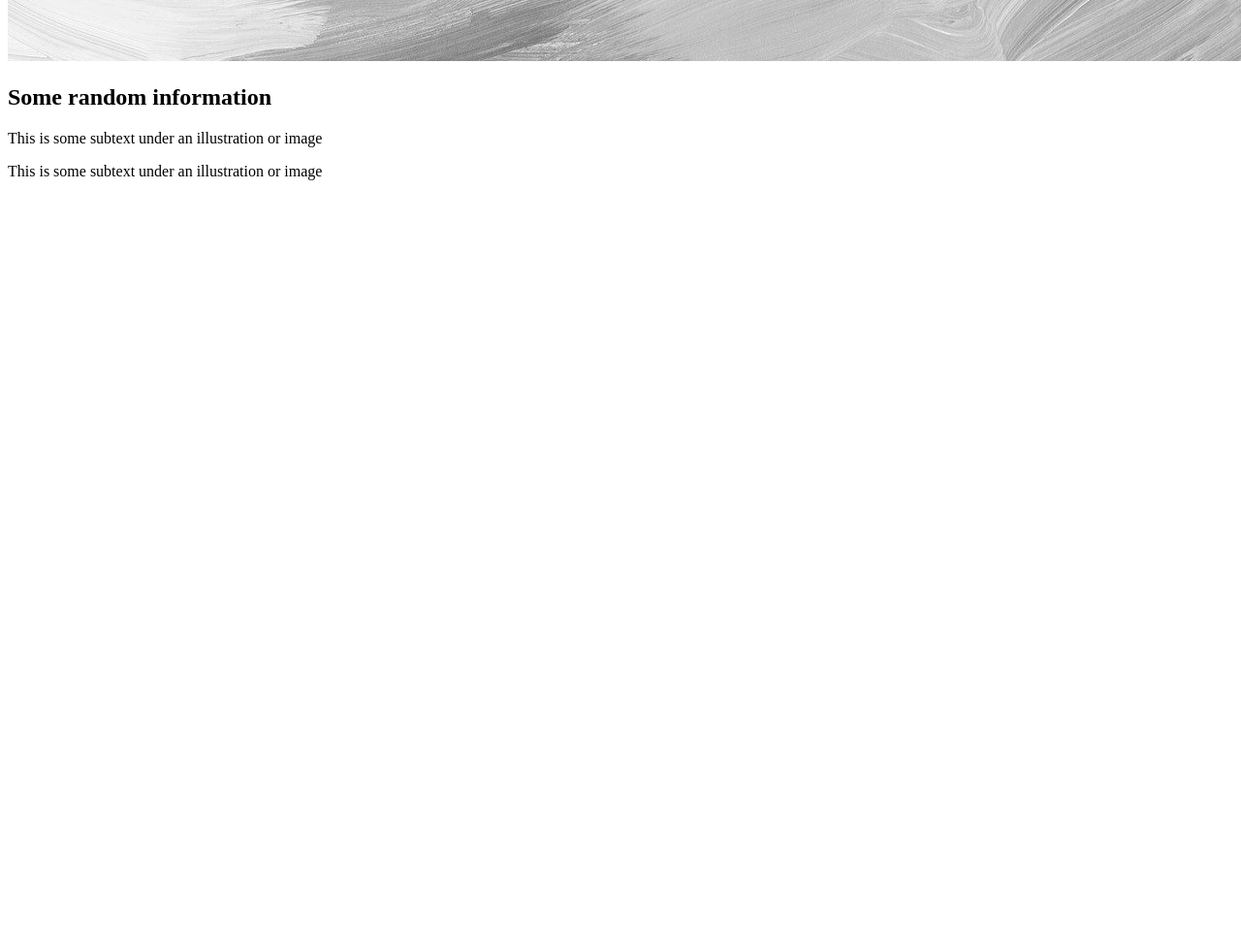
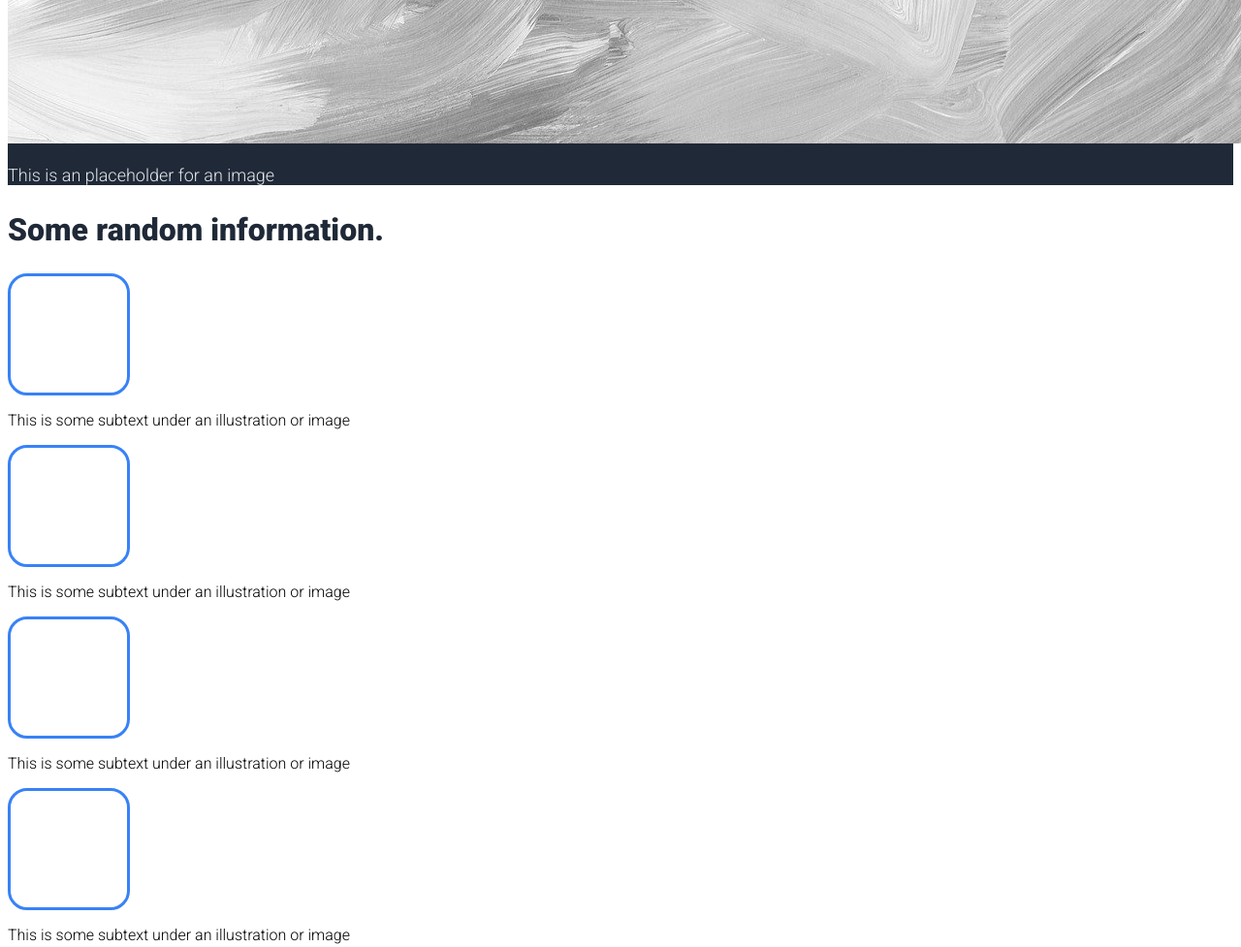
Before and after one commit to CeciliaRava1/landing-page, a plain HTML site: page index.html in a window 1280 px wide. Shown: the part 1080-2057 px from the top of the page at 97% size. Before the commit the page ends 1614 px from the top, so only its background shows below. Drawn offline with Linux system fonts and the light colour scheme.

Commit message:
:style: Update 'styles.css' to match the reference model: color, font size, font weight, font family

```diff
--- a/index.html
+++ b/index.html
@@ -3,6 +3,13 @@
     <head>
         <meta charset="utf-8">
         <link rel="stylesheet" href="styles.css">
+        <link rel="preconnect" href="https://fonts.googleapis.com">
+        <link rel="preconnect" href="https://fonts.gstatic.com" crossorigin>
+        <link href="https://fonts.googleapis.com/css2?family=Roboto:wght@500&display=swap" rel="stylesheet">
+        <link rel="preconnect" href="https://fonts.googleapis.com">
+        <link rel="preconnect" href="https://fonts.gstatic.com" crossorigin>
+        <link href="https://fonts.googleapis.com/css2?family=Roboto:ital,wght@0,300;0,500;0,900;1,300&display=swap" rel="stylesheet">
+        <link href='https://fonts.googleapis.com/css?family=Roboto:300,900' rel='stylesheet' type='text/css'>
         <title>Landing page</title>
     </head>
 
@@ -25,25 +32,30 @@
         <!-- Section one -->
         <div class="section_one">
             <h1>This website is awesome</h1>
-            <p>THis website has some subtext that goes here under the main title.
+            <p>This website has some subtext that goes here under the main title.
                 It's a smaller font and the color is lower contrast</p>
             <button>Sign up</button>
             <img src="./images/image.jpg" alt="image">
+            <p>This is an placeholder for an image</p>
         </div>
 
          <!-- Section two -->
          <div class="section_two">
-            <h2>Some random information</h2>
-            <div class="container_one">
+            <h2>Some random information.</h2>
+            <div class="box"></div>
+            <div class="container">
                 <p>This is some subtext under an illustration or image</p>
             </div>
-            <div class="container_two">
+            <div class="box"></div>
+            <div class="container">
                 <p>This is some subtext under an illustration or image</p>
             </div>
-            <div class="container_three">
+            <div class="box"></div>
+            <div class="container">
                 <p>This is some subtext under an illustration or image</p>
             </div>
-            <div class="container_four">
+            <div class="box"></div>
+            <div class="container">
                 <p>This is some subtext under an illustration or image</p>
             </div>
          </div>
@@ -60,7 +72,7 @@
         <div class="section_four">
             <h3>Call to action! It's time!</h3>
             <p>Sign up for our product by clicking that button right over there!</p>
-            <button>Sign up</button>
+            <button class="button_two">Sign up</button>
         </div>
 
         <!-- Footer -->
--- a/styles.css
+++ b/styles.css
@@ -0,0 +1,96 @@
+body {
+    font-family: 'Roboto', sans-serif;;
+}
+
+.header {
+    background-color: #1F2937;
+    font-size: 24px;
+    color: #F9FAF8;
+}
+
+.right_items {
+    font-size: 18px;
+    color: #E5E7EB;
+    font-weight: 300;
+}
+
+ul {
+    list-style: none;
+}
+
+.section_one {
+    background-color: #1F2937;
+}
+
+.section_one h1 {
+    /* This website is awesome*/
+    font-size: 48px;
+    font-style: bold;
+    color: #F9FAF8;
+}
+
+.section_one p {
+    font-size: 18px;
+    color: #E5E7EB;
+    font-weight: 300;
+}
+
+.section_two h2 {
+    font-size: 32px;
+    color: #1F2937;
+    font-style: bold;
+}
+
+.box {
+    width: 120px;
+    height: 120px;
+    border: 3px solid #3882F6;
+    border-radius: 20px;
+}
+
+.container {
+    font-weight: 300;
+}
+
+.section_three {
+    /* inspiring quote*/
+    font-weight: 300;
+    background-color: #E5E7EB;
+    font-size: 36px;
+    color: #1F2937;
+    font-style: italic;
+}
+
+.section_three h3 {
+    font-weight: 300;
+    font-style: normal;
+}
+
+.section_four {
+    background-color: #3882F6;
+    color: #E5E7EB;
+    font-weight: 300;
+}
+
+button {
+    background-color: #3882F6;
+    color: #F9FAF8;
+    border: 0px;
+    padding: 5px 20px 5px 20px;
+    border-radius: 8px;
+    font-weight: 900;
+}
+
+.button_two{
+    background-color: #3882F6;
+    color: #F9FAF8;
+    border: 2px solid #E5E7EB;
+    padding: 5px 20px 5px 20px;
+    border-radius: 8px;
+}
+
+.footer {
+    background-color: #1F2937;
+    color: #E5E7EB;
+    font-weight: 300;
+}
```
